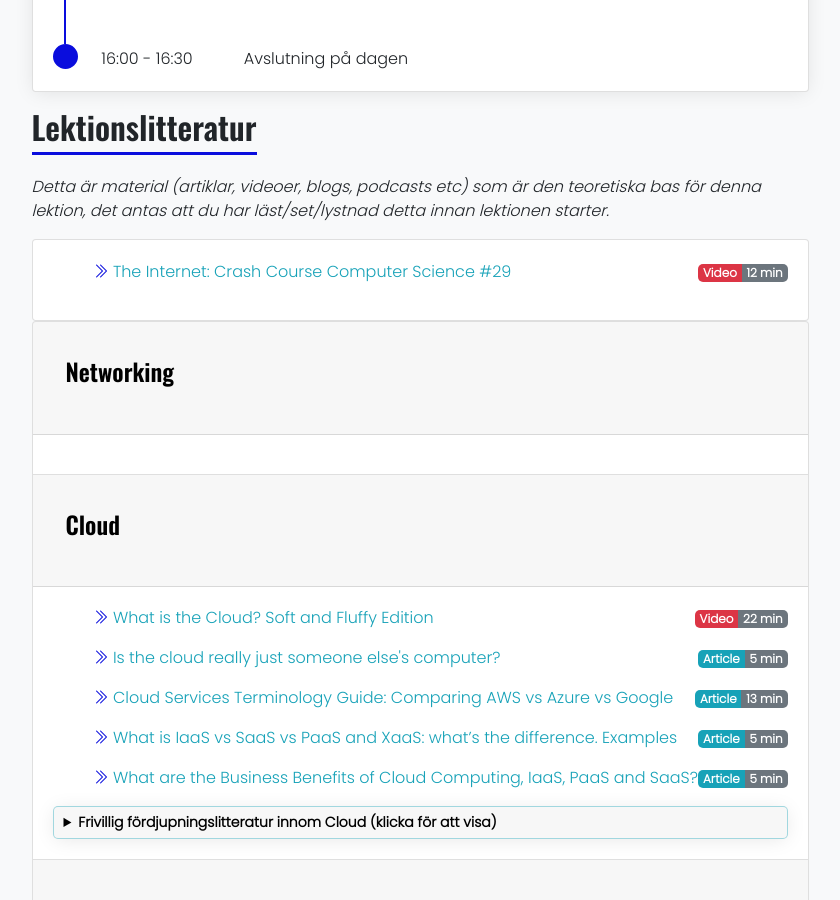
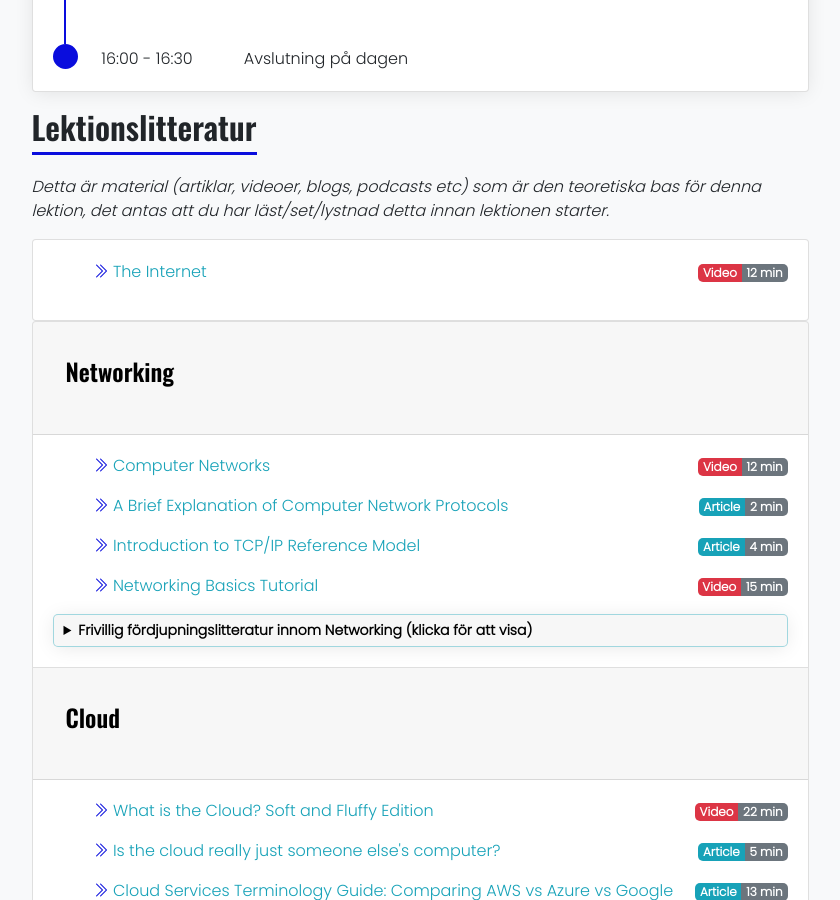
Before and after one commit to PGBSNH20/PGBSNH20-molnapplikationer, a Jekyll site: the page built from lectures/01-introduction.md, in a window 1280 px wide and 900 px high, scrolled down 594 px. Shown: the whole window, without its empty margins (220-1060 px from the left). Built offline with Jekyll 4.4.1, drawn with Linux system fonts in a browser that asks for light colours; nearby versions of some CDN libraries; part of the change alters nothing that is shown.

Commit message:
Adds networking links

```diff
--- a/_data/lecture_internet_och_moln.yml
+++ b/_data/lecture_internet_och_moln.yml
@@ -1,10 +1,10 @@
 ---
 contentTimeTotal:
-  literatureTime: 149
-  optionalLiteratureTime: 346
+  literatureTime: 182
+  optionalLiteratureTime: 424
 notInTopic:
   literature:
-  - title: "The Internet: Crash Course Computer Science #29"
+  - title: "The Internet"
     url: https://youtube.com/watch?v=AEaKrq3SpW8
     timeType: Video
     timeMinutes: 12
@@ -13,9 +13,83 @@ notInTopic:
       Today, we're going to talk about how the Internet works. Specifically, how that stream of characters you punch into your browser's address bar, like "youtube.com", return this very website. Just to clarify we're talking in a broader sense about that massive network of networks connecting millions of computers together, not just the World Wide Web, which is a portion of the Internet, and our topic for next week. Today, we're going to focus on how data is passed back and forth - how a domain name is registered by the Domain Name System, and of course how the data requested or sent gets to the right person in little packets following standard Internet Protocol, or IP.  We'll also discuss two different approaches to transferring this data: Transmission Control Protocol, or TCP, when we need to be certain no information is lost, and User Datagram Protocol, or UDP, for those time sensitive applications - because nobody wants an email with missing text, but they also don't want to get lag-fragged in their favorite first person shooter.
 topics:
   - topic: "Networking"
-    literatureTime: 0
-    optionalLiteratureTime: 0
+    literatureTime: 33
+    optionalLiteratureTime: 78
     description-include: networking.md
+    literature:
+    - title: "Computer Networks"
+      url: https://youtube.com/watch?v=3QhU9jd03a0
+      timeType: Video
+      timeMinutes: 12
+      timeBadge: danger
+      description: >
+        Crash Course Computer Science #28
+        Today we start a three episode arc on the rise of a global telecommunications network that changed the world forever. We’re going to begin with computer networks, and how they grew from small groups of connected computers on LAN networks to eventually larger worldwide networks like the ARPANET and even the Internet we know today. We'll also discuss how many technologies like Ethernet, MAC addresses, IP Addresses, packet switching, network switches, and TCP/IP were implemented to new problems as our computers became ever-increasingly connected. Next week we’ll talk about the Internet, and the week after the World Wide Web!
+    - title: "A Brief Explanation of Computer Network Protocols"
+      url: https://lifewire.com/definition-of-protocol-network-817949
+      timeType: Article
+      timeMinutes: 2
+      timeBadge: info
+      description: >
+        Network protocols serve as different languages of communication among computing devices that facilitate device identification and data transfer.
+    - title: "Introduction to TCP/IP Reference Model"
+      url: https://studytonight.com/computer-networks/tcp-ip-reference-model
+      timeType: Article
+      timeMinutes: 4
+      timeBadge: info
+      description: >
+        TCP/IP means transmission control protocol and internet protocol. Here we will cover introduction to TCP/IP model, its layer, it's application, advantages and disadvantages.
+    - title: "Networking Basics Tutorial"
+      url: https://youtube.com/watch?v=ozG8BWbYY0M
+      timeType: Video
+      timeMinutes: 15
+      timeBadge: danger
+      description: >
+        IP Address | Subnet | Gateway
+        In this video, I am going through a Networking Basics Tutorial. I will be covering IP Address, Subnet, Gateway, and DNS for topics. Here are links to DNS benchmark on windows:
+        https://www.grc.com/dns/benchmark.htm
+
+        I also made an article about DNS benchmarks on my website:
+        https://www.christitus.com/2017/03/09/benchmark-dns-server/
+
+        Networking Guide Creation Live Stream: https://www.youtube.com/watch?v=cA215lGbo64
+    optionalLiterature:
+    - title: "Networking zine"
+      url: https://jvns.ca/networking-zine.pdf
+      timeType: Comic
+      timeMinutes: 10
+      timeBadge: info
+    - title: "Basic Home Networking 101"
+      url: https://youtube.com/watch?t=420s&v=lp_CJba4RmU
+      timeType: Video
+      timeMinutes: 32
+      timeBadge: danger
+      description: >
+        Basic Home Networking 101 - We will talk about IP addresses, general Networking, setting up Wi-Fi, DHCP, DNS, and general troubleshooting!
+    - title: "IPv6 Adoption in 2021"
+      url: https://labs.ripe.net/author/stephen_strowes/ipv6-adoption-in-2021
+      timeType: Article
+      timeMinutes: 6
+      timeBadge: info
+    - title: "Difference Between IPv4 and IPv6 (with Comparison Chart)"
+      url: https://techdifferences.com/difference-between-ipv4-and-ipv6.html
+      timeType: Article
+      timeMinutes: 7
+      timeBadge: info
+      description: >
+        The crucial difference between IPv4 and IPv6 protocol is the number of bits, IPv4 has 32-bit format whereas IPv6 uses a 128-bit format that is the reason for large address space generation by IPv6.
+    - title: "Network+/Standards/TCP/IP Model/Introduction"
+      url: https://en.wikiversity.org/wiki/Network%2B/Standards/TCP/IP_Model/Introduction
+      timeType: Article
+      timeMinutes: 4
+      timeBadge: info
+    - title: "Ports and Processes! What Process has that Port open?"
+      url: https://youtube.com/watch?v=4P0KXWC3V0U
+      timeType: Video
+      timeMinutes: 19
+      timeBadge: danger
+      description: >
+        Port already in use? ERR! What app has that Port open? What's the relationship between ports and processes? What if I use Windows? What about Linux? Can I manage my ports and processes at the cmd line? bash? All this, and more, one take, all demos.
   - topic: "Cloud"
     literatureTime: 50
     optionalLiteratureTime: 203
```
